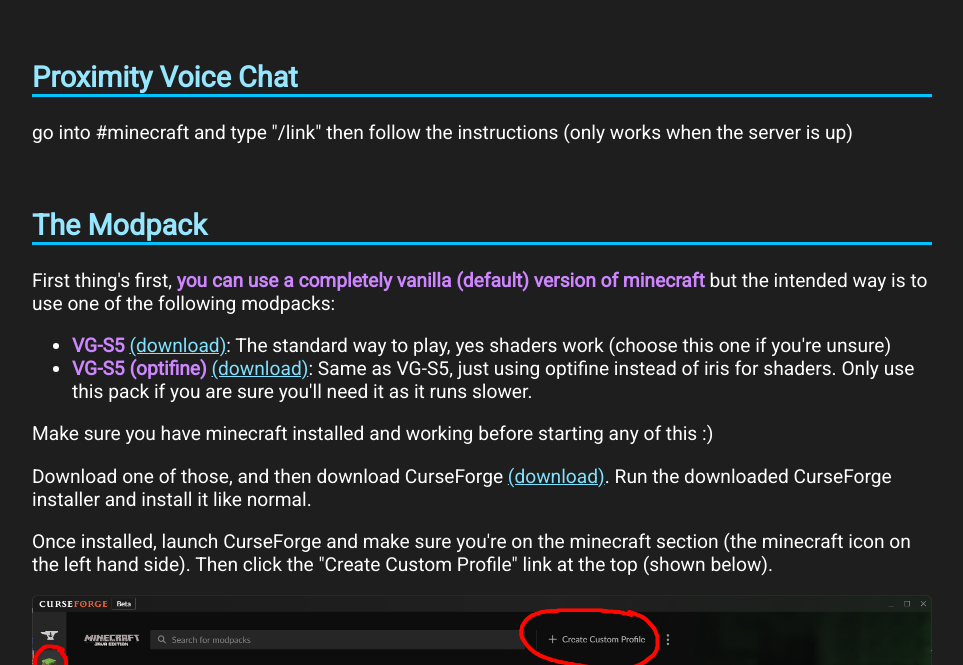
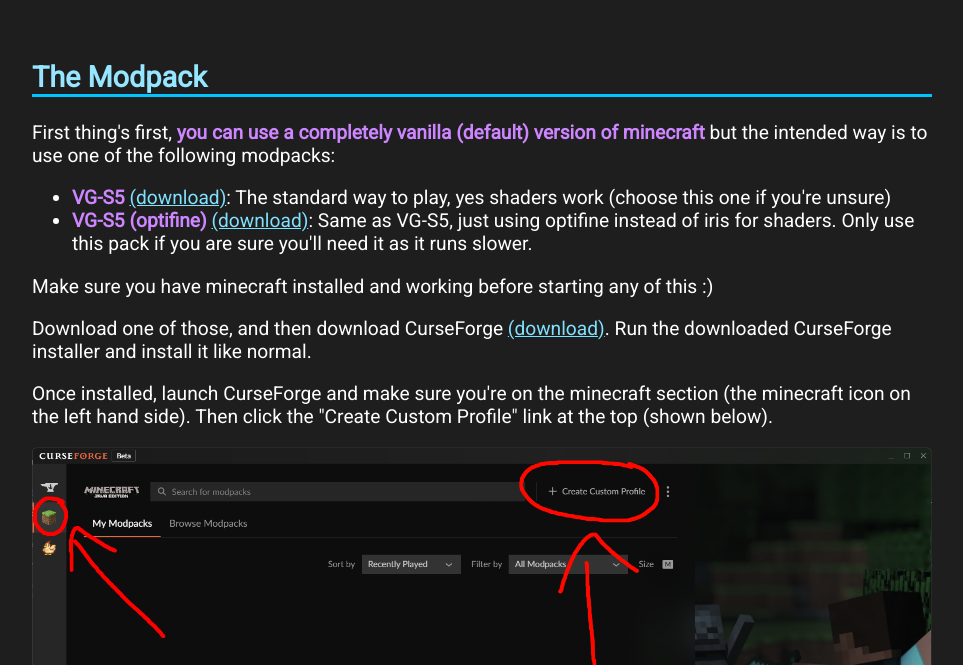
Before and after one commit to griggle/vidyacraft-s5-installation, a plain HTML site: page index.html in a window 1280 px wide. Shown: the part 135-800 px from the top of the page, without its empty margins (158-1121 px from the left). Drawn offline with Linux system fonts and the light colour scheme.

Commit message:
Update index.html

```diff
--- a/index.html
+++ b/index.html
@@ -8,10 +8,6 @@
 <body>
 
 <h1>Vidyacraft Season 5 Setup Instructions</h1>
-
-<h2>Proximity Voice Chat</h2>
-
-<p>go into #minecraft and type "/link" then follow the instructions (only works when the server is up)</p>
 
 <h2>The Modpack</h2>
 
```
